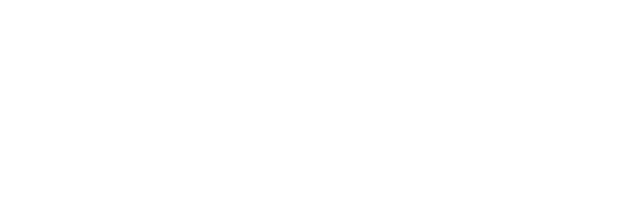
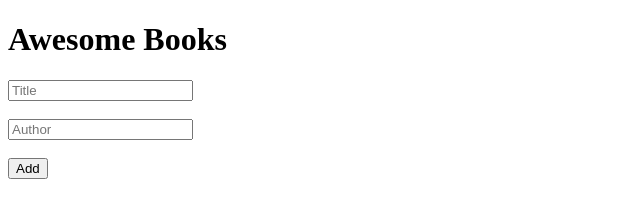
Before and after one commit to tonnymuchui/Awesome-books, a plain HTML site: page index.html in a window 1280 px wide. Shown: the whole page, without its empty margins (0-640 px from the left). Drawn offline with Linux system fonts and the light colour scheme.

Commit message:
Update index file

```diff
--- a/index.html
+++ b/index.html
@@ -6,6 +6,13 @@
     <title>Awesome Books</title>
 </head>
 <body>
-
+    <h1>Awesome Books</h1>
+    <div class="books_collection">
+    </div>
+    <form>
+     <input type="text" id="title" name="title" placeholder="Title"><br><br>
+     <input type="text" id="Author" name="Author" placeholder="Author"><br><br>
+     <input type="submit" value="Add">
+   </form>
 </body>
 </html>
```
